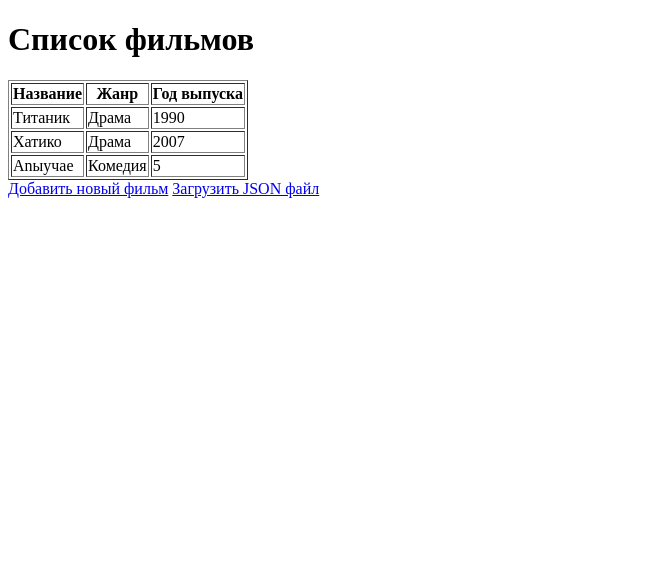
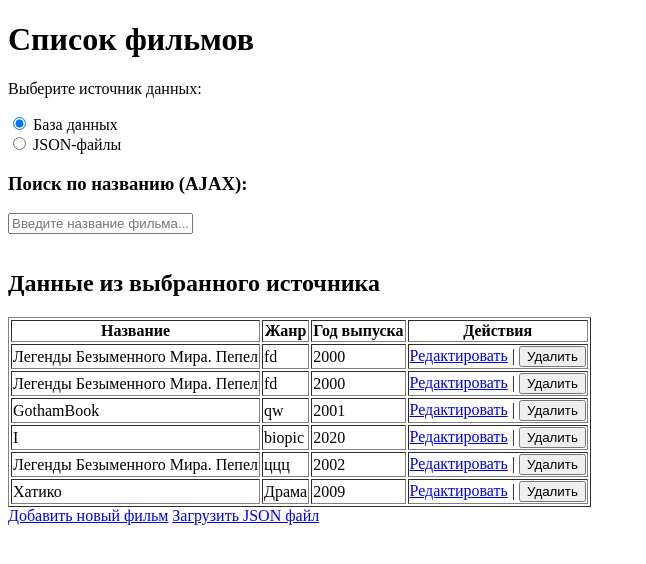
Before and after one commit to nchktmlv/lab4, a Django app: page /movies/list/ in a window 1280 px wide. Shown: the top 564 px of the page, without its empty margins (0-646 px from the left). Run offline with Django 5.2, Linux system fonts and the light colour scheme; data comes from the database, SQL or seed files in the repository; both versions use the stored data as it was before the commit; parts of the project's set-up code (start-up, migrations or seed data) failed here and were passed over.

Commit message:
first commit

```diff
--- a/movie_project/settings.py
+++ b/movie_project/settings.py
@@ -81,7 +81,7 @@ DATABASES = {
         'NAME': 'postgres', # Имя базы данных
         'USER': 'postgres', # Имя пользователя
         'PASSWORD': 'postgres', # Пароль пользователя
-        'HOST': 'pgdb', # Наименование контейнера для базы данных в Docker Compose
+        'HOST': 'localhost', # Наименование контейнера для базы данных в Docker Compose
         'PORT': '5432',  # Порт базы данных
     }
 }
--- a/movies/admin.py
+++ b/movies/admin.py
@@ -4,3 +4,8 @@ from django.contrib import admin
 # from .models import MyModel
 # # Регистрация модели MyModel для административного сайта
 # admin.site.register(MyModel)
+
+from django.contrib import admin
+from .models import Movie
+
+admin.site.register(Movie)
--- a/movies/templates/movies/movie_list.html
+++ b/movies/templates/movies/movie_list.html
@@ -6,30 +6,116 @@
 <body>
     <h1>Список фильмов</h1>
 
-    {% if json_files %}
+    <!-- Форма для выбора источника -->
+    <form method="get" action="{% url 'movie_list' %}">
+        <p>Выберите источник данных:</p>
+
+        <label>
+            <input type="radio" name="source" value="db"
+                   {% if source == 'db' %}checked{% endif %}
+                   onchange="this.form.submit()">
+            База данных
+        </label><br>
+
+        <label>
+            <input type="radio" name="source" value="json"
+                   {% if source == 'json' %}checked{% endif %}
+                   onchange="this.form.submit()">
+            JSON-файлы
+        </label>
+    </form>
+
+    <!-- Поле для AJAX-поиска, скрыто, если выбран источник JSON -->
+   <div id="ajax-search-container" style="display: {% if source == 'db' %}inline-block{% else %}none{% endif %};">
+    <h3>Поиск по названию (AJAX):</h3>
+    <input type="text" id="ajax-search" placeholder="Введите название фильма...">
+    <ul id="search-results"></ul>
+</div>
+
+
+    <!-- Скрипт для AJAX-поиска и скрытия/отображения поля поиска -->
+    <script>
+        function toggleSearchField() {
+            var searchField = document.getElementById('ajax-search');
+            var source = document.querySelector('input[name="source"]:checked').value;
+            if (source === 'db') {
+                searchField.style.display = 'inline-block';
+            } else {
+                searchField.style.display = 'none';
+            }
+            this.form.submit();
+        }
+
+        window.onload = function() {
+            toggleSearchField();
+        };
+
+        document.getElementById('ajax-search').addEventListener('input', function () {
+            const query = this.value;
+            const source = document.querySelector('input[name="source"]:checked').value;
+            const results = document.getElementById('search-results');
+            results.innerHTML = "";
+
+            if (query) {
+                fetch(`ajax_search/?query=${query}&source=${source}`)
+                    .then(response => response.json())
+                    .then(data => {
+                        data.forEach(item => {
+                            const li = document.createElement('li');
+                            li.textContent = `${item.title} (${item.genre}, ${item.year})`;
+                            results.appendChild(li);
+                        });
+                    })
+                    .catch(err => {
+                        console.error("Ошибка AJAX-запроса:", err);
+                    });
+            }
+        });
+    </script>
+
+    <!-- Отображение данных -->
+    <h2>Данные из выбранного источника</h2>
+    {% if data %}
         <table border="1">
     <thead>
         <tr>
             <th>Название</th>
             <th>Жанр</th>
             <th>Год выпуска</th>
+            {% if source == 'db' %} <!-- Поле "Действия" только для данных из БД -->
+                <th>Действия</th>
+            {% endif %}
         </tr>
     </thead>
     <tbody>
-                {% for file in json_files %}
+        {% for record in data %}
             <tr>
-                        <td>{{ file.title }}</td>
-                        <td>{{ file.genre }}</td>
-                        <td>{{ file.year }}</td>
+                <td>{{ record.title }}</td>
+                <td>{{ record.genre }}</td>
+                <td>{{ record.year }}</td>
+                {% if source == 'db' %}
+                    <td>
+                        {% if record.id %}
+                            <a href="{% url 'edit_record' record_id=record.id %}">Редактировать</a> |
+                            <form method="POST" action="{% url 'delete_record' record_id=record.id %}" style="display:inline;" onsubmit="return confirm('Вы уверены, что хотите удалить эту запись?');">
+                                {% csrf_token %}
+                                <button type="submit">Удалить</button>
+                            </form>
+                        {% else %}
+                            <span>Ошибка: Нет ID</span>
+                        {% endif %}
+                    </td>
+                {% endif %}
             </tr>
         {% endfor %}
     </tbody>
 </table>
+
     {% else %}
-        <p>Нет данных для отображения.</p>
+        <p>Нет данных для отображения(((</p>
     {% endif %}
 
-    <a href="{% url 'movie_form' %}">Добавить новый фильм</a>
+    <a href="{% url 'add_movie' %}">Добавить новый фильм</a>
     <a href="{% url 'upload_json' %}">Загрузить JSON файл</a>
 </body>
 </html>
--- a/movies/urls.py
+++ b/movies/urls.py
@@ -2,7 +2,10 @@ from django.urls import path
 from . import views
 
 urlpatterns = [
-    path('add/', views.movie_form, name='movie_form'),
+    path('add/', views.add_movie, name='add_movie'),
     path('list/', views.movie_list, name='movie_list'),
     path('upload/', views.upload_json, name='upload_json'),
+    path('list/ajax_search/', views.ajax_search, name='ajax_search'),
+    path('edit/<int:record_id>/', views.edit_record, name='edit_record'),
+    path('delete/<int:record_id>/', views.delete_record, name='delete_record'),
 ]
--- a/movies/views.py
+++ b/movies/views.py
@@ -1,6 +1,3 @@
-from django.shortcuts import render
-
-# Create your views here.
 import json
 import os
 from django.conf import settings
@@ -8,6 +5,13 @@ from django.shortcuts import render, redirect
 from django.core.exceptions import ValidationError
 from .models import Movie
 from .forms import MovieForm
+from django import forms
+from django.shortcuts import get_object_or_404
+from django.http import HttpResponse
+from django.contrib import messages
+from django.http import JsonResponse
+# from .models import UserData
+
 
 # Путь к директории с файлами JSON
 JSON_DIR = os.path.join(settings.BASE_DIR, 'movies_json')
@@ -17,7 +21,8 @@ def save_movie_to_json(movie):
     if not os.path.exists(JSON_DIR):
         os.makedirs(JSON_DIR)
 
-    movie_data = {
+    # Создаем словарь с необходимыми данными
+    movie_dict = {
         'title': movie.title,
         'genre': movie.genre,
         'year': movie.year,
@@ -25,9 +30,8 @@ def save_movie_to_json(movie):
 
     # Имя файла будет основано на названии фильма
     filename = os.path.join(JSON_DIR, f"{movie.title.replace(' ', '_')}.json")
-
-    with open(filename, 'w') as json_file:
-        json.dump(movie_data, json_file)
+    with open(filename, 'w', encoding='utf-8') as json_file:
+        json.dump(movie_dict, json_file, ensure_ascii=False, indent=4)
 
 
 def movie_form(request):
@@ -44,20 +48,38 @@ def movie_form(request):
 
 
 def movie_list(request):
-    movies = Movie.objects.all()
-    json_files = []
+    source = request.GET.get('source')  # Нет значения по умолчанию, чтобы избежать автоматического выбора
+    if not source:
+        source = 'db'  # Если параметр не передан, то установим 'db' как источник данных по умолчанию.
 
-    if os.path.exists(JSON_DIR):
-        for filename in os.listdir(JSON_DIR):
-            if filename.endswith('.json'):
-                with open(os.path.join(JSON_DIR, filename), 'r') as json_file:
-                    json_data = json.load(json_file)
-                    json_files.append(json_data)
+    query = request.GET.get('query', '')  # Получаем строку для поиска
+    data = []
 
-    return render(request, 'movies/movie_list.html', {'movies': movies, 'json_files': json_files})
+    if source == 'db':
+        # Получение данных из базы данных с фильтрацией
+        movies = Movie.objects.all()
+        if query:
+            movies = movies.filter(title__icontains=query)  # Фильтрация по названию
+        data = [{"id": movie.id, "title": movie.title, "genre": movie.genre, "year": movie.year} for movie in movies]
+    elif source == 'json':
+        # Получение данных из JSON-файлов с фильтрацией
+        if os.path.exists(JSON_DIR):
+            for filename in os.listdir(JSON_DIR):
+                if filename.endswith('.json'):
+                    file_path = os.path.join(JSON_DIR, filename)
+                    try:
+                        with open(file_path, 'r', encoding='utf-8') as json_file:
+                            json_data = json.load(json_file)
+                            if query.lower() in json_data.get('title', '').lower():  # Поиск по названию
+                                data.append(json_data)
+                    except json.JSONDecodeError:
+                        continue  # Пропускаем некорректные файлы
+
+    return render(request, 'movies/movie_list.html', {'data': data, 'source': source})
 
 
-from django.core.exceptions import ValidationError
+
+
 
 
 def upload_json(request):
@@ -73,11 +95,13 @@ def upload_json(request):
             # Пример валидации данных
             if 'title' not in data or 'genre' not in data or 'year' not in data:
                 raise ValidationError("Некорректные данные в файле. (файл не содержит 'title', 'genre' и 'year'")
+
         except (json.JSONDecodeError, ValidationError) as e:
             return render(request, 'movies/upload_json.html', {'error': f'Ошибка в файле: {e}'})
 
-        # Сохранение в файл
-        with open(os.path.join(JSON_DIR, json_file.name), 'wb') as destination:
+        # Сохранение в файл (путь к файлу использует json_file.name)
+        file_path = os.path.join(JSON_DIR, json_file.name)
+        with open(file_path, 'wb') as destination:
             for chunk in json_file.chunks():
                 destination.write(chunk)
 
@@ -85,6 +109,105 @@ def upload_json(request):
 
     return render(request, 'movies/upload_json.html')
 
+
+class StorageChoiceForm(forms.Form):
+    STORAGE_CHOICES = [
+        ('json', 'JSON'),
+        ('db', 'Database'),
+    ]
+    storage = forms.ChoiceField(choices=STORAGE_CHOICES, widget=forms.RadioSelect)
+
+def add_movie(request):
+    if request.method == 'POST':
+        form = MovieForm(request.POST)
+        save_to = request.POST.get('save_to')  # Получаем выбор пользователя (json или db)
+
+        if form.is_valid() and save_to:
+            movie_data = form.cleaned_data  # Извлекаем данные из формы
+
+            if save_to == 'db':  # Сохранение в базу данных
+                # Проверка на дубликаты по названию
+                if Movie.objects.filter(title=movie_data['title']).exists():
+                    messages.error(request, 'Фильм с таким названием уже существует в базе данных!')
+                else:
+                    form.save()  # Сохраняем только в базу данных
+                    messages.success(request, 'Фильм успешно сохранён в базу данных!')
+
+            elif save_to == 'json':  # Сохранение в JSON
+                save_movie_to_json(form.instance)  # Сохранение данных в JSON
+                messages.success(request, 'Фильм успешно сохранён в JSON-файл!')
+
+            return redirect('movie_list')
+
+        else:
+            messages.error(request, 'Ошибка в форме! Убедитесь, что все поля заполнены и выбран способ сохранения.')
+
+    else:
+        form = MovieForm()
+
+    return render(request, 'movies/movie_form.html', {'form': form})
+
+
+
+def load_from_json(file_path):
+    with open(file_path, 'r', encoding='utf-8') as f:
+        return json.load(f)
+
+def list_movies(request):
+    source = request.GET.get('source', 'db')  # Значение по умолчанию - 'db'
+
+    if source == 'db':
+        movies = Movie.objects.all()
+    elif source == 'json':
+        movies = load_from_json()
+    else:
+        movies = []
+
+    return render(request, 'movies/list_movies.html', {'movies': movies, 'source': source})
+
+
+def ajax_search(request):
+    query = request.GET.get('query', '')
+
+    # Фильтрация данных по базе данных
+    results = Movie.objects.filter(title__icontains=query)  # Фильтрация по названию
+    data = [{"title": movie.title, "genre": movie.genre, "year": movie.year} for movie in results]
+
+    # Возвращаем JSON-ответ
+    return JsonResponse(data, safe=False)
+
+def edit_record(request, record_id):
+    movie = get_object_or_404(Movie, id=record_id) #получаем объект фильма из базы данных по его идентификатору. Если фильм с таким идентификатором не найден, будет возвращена ошибка 404.
+
+    if request.method == 'POST':
+        form = MovieForm(request.POST, instance=movie)
+        if form.is_valid():
+            form.save()
+            messages.success(request, 'Фильм успешно отредактирован!')
+            return redirect('movie_list')
+        else:
+            messages.error(request, 'Ошибка при редактировании фильма.')
+    else:
+        form = MovieForm(instance=movie)
+
+    return render(request, 'movies/edit_movie.html', {'form': form, 'movie': movie})
+
+
+
+def delete_record(request, record_id):
+    movie = get_object_or_404(Movie, id=record_id)
+
+    if request.method == "POST":
+        movie.delete()
+        messages.success(request, 'Фильм успешно удален!')
+        return redirect('movie_list')
+
+    return redirect('movie_list')
+
+
+
+
+
 # Код для запуска сервера
 # python manage.py runserver
 
--- a/movies_json/data1.json
+++ /dev/null
@@ -1,5 +0,0 @@
-{
-    "title": "Anыучае",
-    "genre": "Комедия",
-    "year": 5
-}
--- /dev/null
+++ b/movies_json/test_json.json
@@ -0,0 +1 @@
+{"title": "test_json", "genre": "testov", "year": 2000}
--- /dev/null
+++ b/movies_json/Тест_js.json
@@ -0,0 +1,5 @@
+{
+    "title": "Тест js",
+    "genre": "Horror",
+    "year": 2025
+}
--- a/movies_json/Титаник.json
+++ /dev/null
@@ -1 +0,0 @@
-{"title": "\u0422\u0438\u0442\u0430\u043d\u0438\u043a", "genre": "\u0414\u0440\u0430\u043c\u0430", "year": 1990}
--- a/movies_json/Хатико.json
+++ /dev/null
@@ -1 +0,0 @@
-{"title": "\u0425\u0430\u0442\u0438\u043a\u043e", "genre": "\u0414\u0440\u0430\u043c\u0430", "year": 2007}
```
Also changed, not shown: movies/models.py (+3 -20 lines), movies/templates/movies/edit_movie.html (added, +26 -0 lines), movies/templates/movies/movie_form.html (+19 -0 lines), db.sqlite3 (deleted), movies/migrations/0002_alter_movie_genre_alter_movie_title_alter_movie_year.py (added), movies/migrations/0003_alter_movie_id_alter_movie_title.py (added), movies/migrations/0004_alter_movie_id.py (added). Lines whose indentation alone changed are shown as unchanged.
